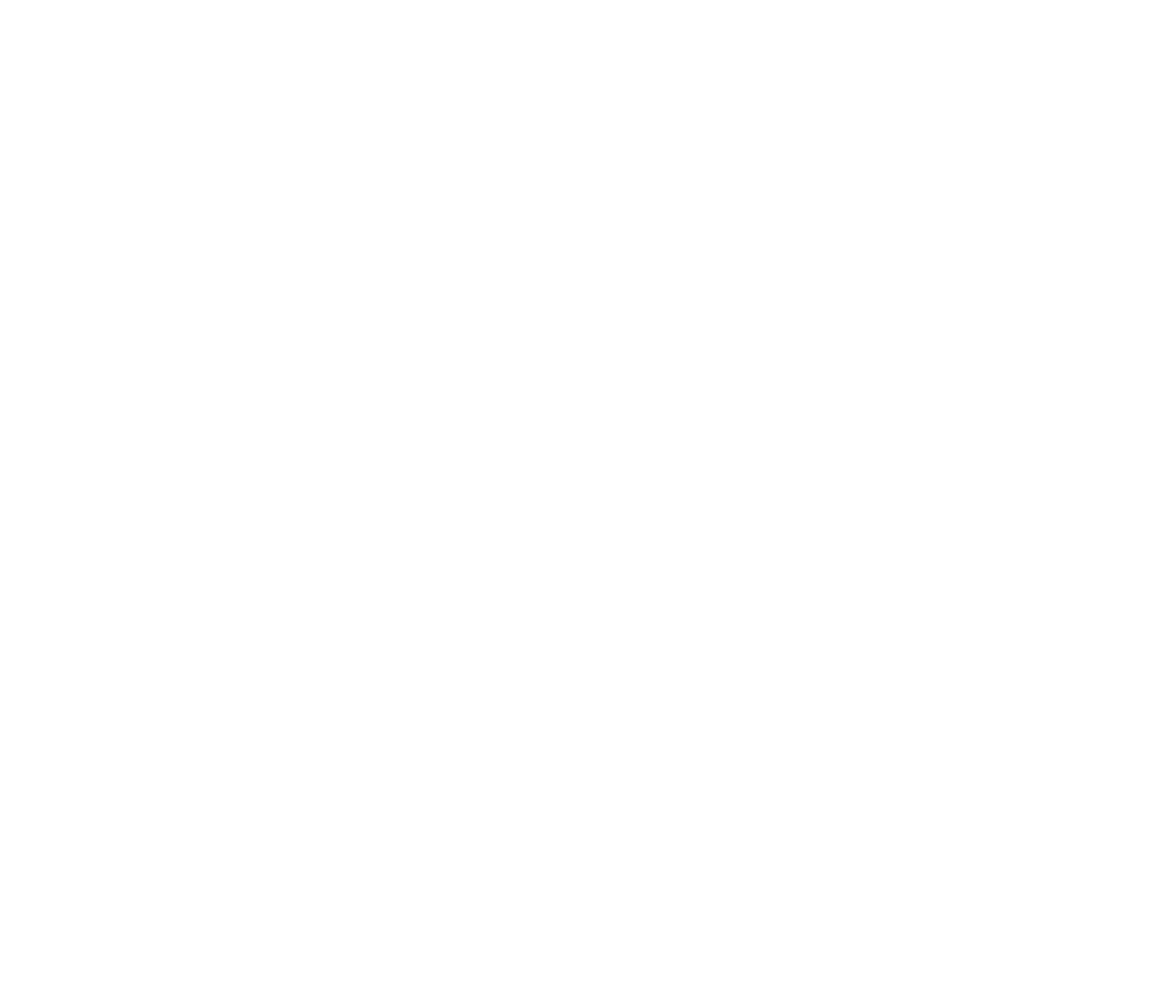
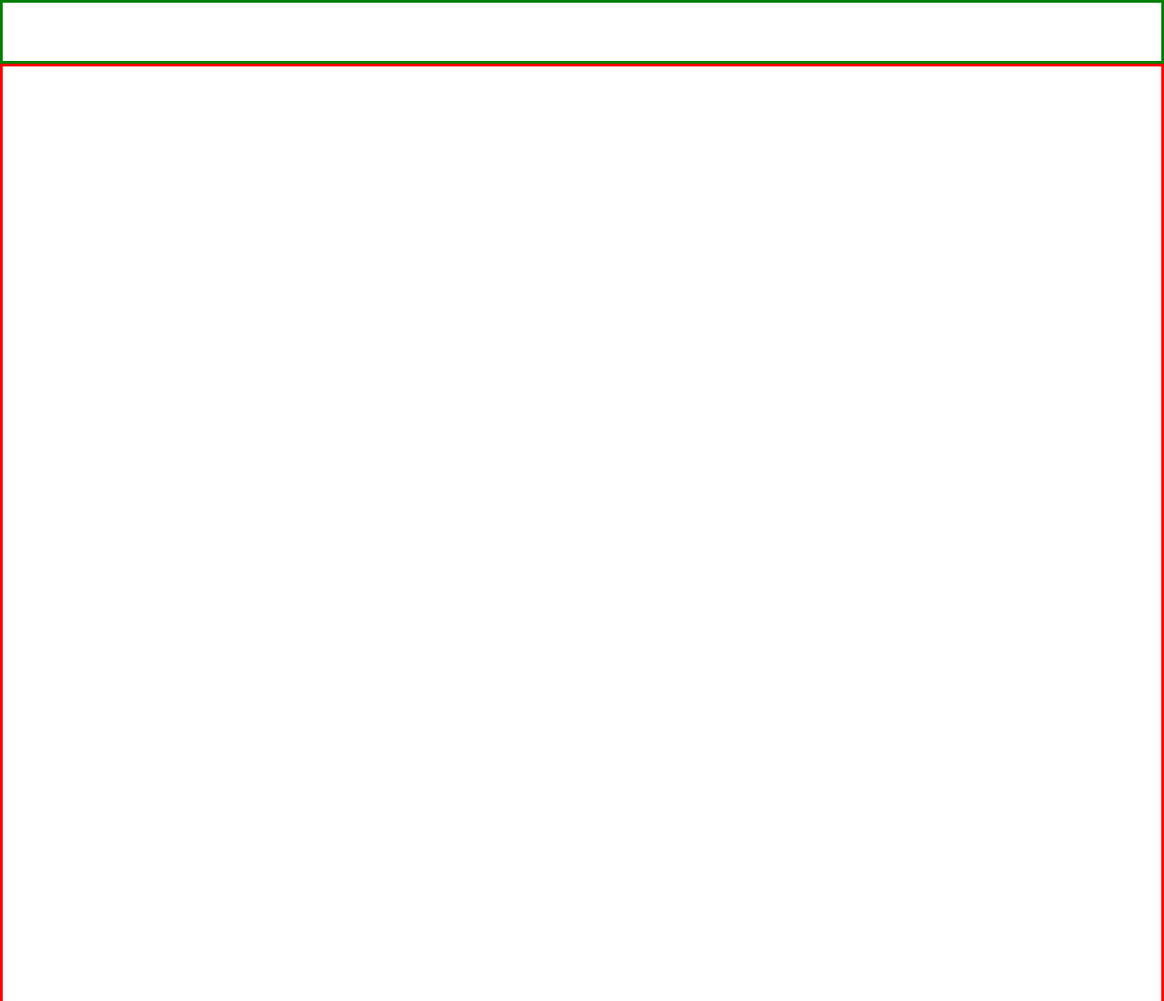
Before and after one commit to Joshuainfluence/OnlineBanking, a plain HTML site: page index.html in a window 1280 px wide. Shown: the top 1100 px of the page at 91% size. Before the commit the page ends 800 px from the top, so only its background shows below. Drawn offline with Linux system fonts and the light colour scheme.

Commit message:
successful

```diff
--- /dev/null
+++ b/assets/css/nav.css
@@ -0,0 +1,11 @@
+*{
+    padding: 0;
+    margin: 0;
+    box-sizing: border-box;
+}
+
+header{
+    width: 100%;
+    height: 70px;
+    border: 3px solid green;
+}
--- /dev/null
+++ b/assets/css/style.css
@@ -0,0 +1,11 @@
+*{
+    margin: 0;
+    padding: 0;
+    box-sizing: border-box;
+}
+
+.home{
+    width: 100%;
+    height: 200vh;
+    border: 3px solid red;
+}
--- a/index.html
+++ b/index.html
@@ -1,12 +1,28 @@
 <!DOCTYPE html>
 <html lang="en">
+
 <head>
     <meta charset="UTF-8">
     <meta name="viewport" content="width=device-width, initial-scale=1.0">
     <title>Document</title>
     <link rel="stylesheet" href="assets/css/bootstrap5.min.css">
+    <link rel="stylesheet" href="assets/css/style.css">
+    <link rel="stylesheet" href="assets/css/nav.css">
 </head>
+
 <body>
+    <!-- navigation tab starts here  -->
+    <header>
+        <nav>
 
+        </nav>
+    </header>
+    <!-- navigation tab ends here -->
+    <!-- home section starts here -->
+    <section class="home">
+
+    </section>
+    <!-- home section ends here -->
 </body>
+
 </html>
```
